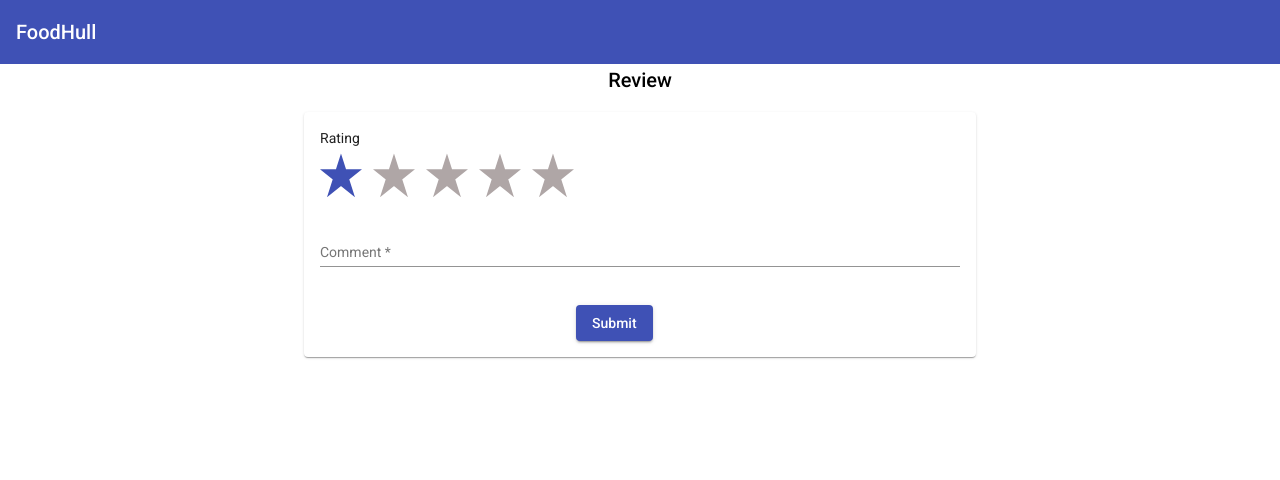
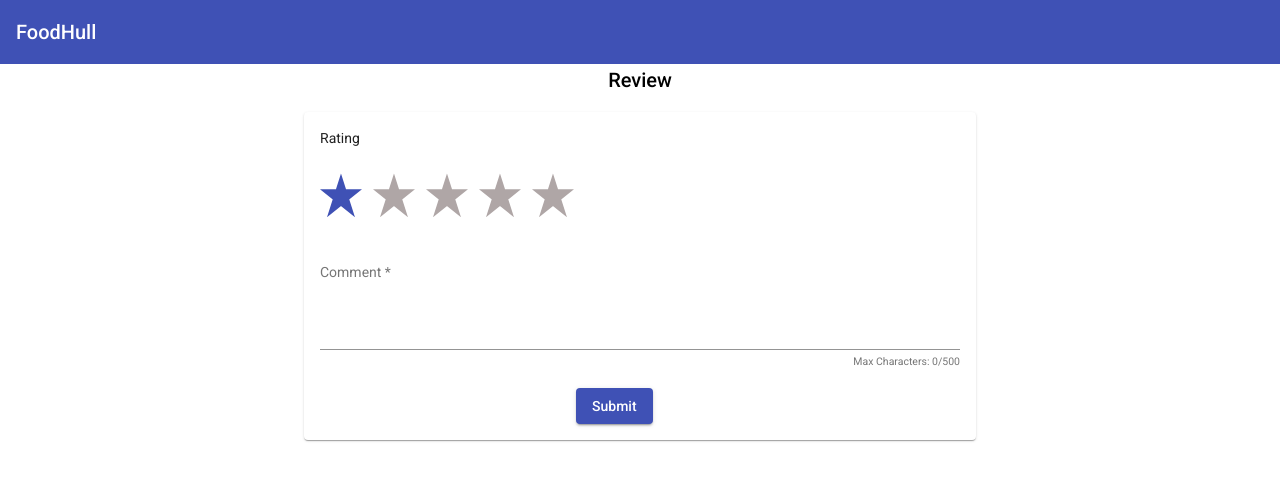
Before and after one commit to Snow-Tech-Ltd/Review-System-1.0, an Angular app in the folder angular-src/: page /review in a window 1280 px wide. Shown: the top 480 px of the page. Built offline with nearby package versions, Linux system fonts and the light colour scheme.

Commit message:
Update review.component.html

```diff
--- a/angular-src/src/app/components/review/review.component.html
+++ b/angular-src/src/app/components/review/review.component.html
@@ -1,7 +1,7 @@
 <h2 class="page-headers" style="text-align: center;">Review</h2>
 
 <mat-card>
-    <mat-label>Rating</mat-label><br>
+    <mat-label>Rating</mat-label><br><br>
     <ng-container *ngFor="let star of stars">
         <app-star (starEnter)="onStarEnter($event)" (starLeave)="onStarLeave()" (starClicked)="onStarClicked($event)" [starId]="star" [rating]="hoverState || rating" ></app-star>
     </ng-container><br><br>
@@ -9,7 +9,18 @@
     <form (submit)="onReviewSubmit(reviewForm)"  #reviewForm="ngForm">
         <mat-form-field >
         <mat-label>Comment</mat-label>
-        <input  matInput type="text" rows="4" name="review" ngModel required #review="ngModel">
+        <textarea matInput
+            cdkTextareaAutosize
+            #autosize="cdkTextareaAutosize"
+            cdkAutosizeMinRows="1"
+            cdkAutosizeMaxRows="5"
+            maxlength="500"
+            rows="5"
+            name="review"
+            ngModel
+            #review="ngModel"
+            required></textarea>
+        <mat-hint align="end">Max Characters: {{review.value?.length || 0}}/500</mat-hint>
         <mat-error *ngIf='review.invalid'>Please write review</mat-error>
         <br>
         </mat-form-field>
```
